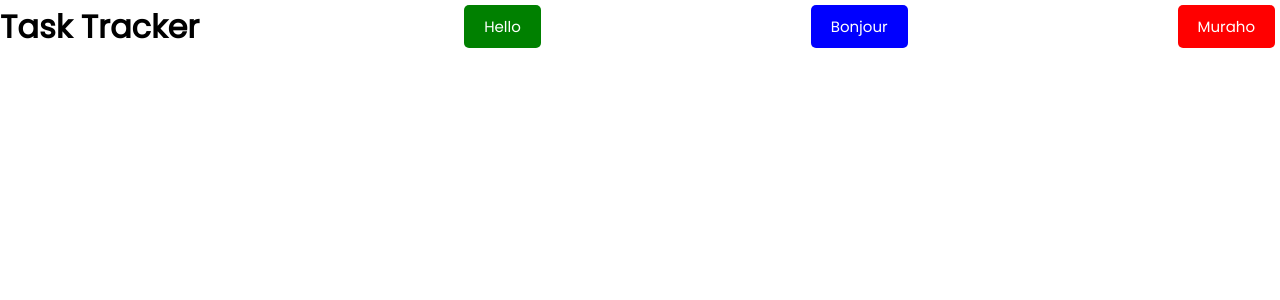
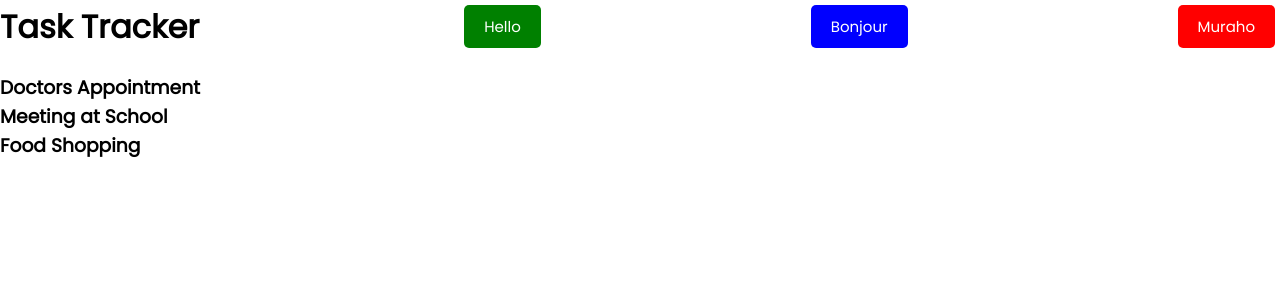
Before and after one commit to SauveJeanLuc/react-task-tracker, a React (Create React App) app: page / in a window 1280 px wide. Shown: the top 300 px of the page. Built offline with nearby package versions, Linux system fonts and the light colour scheme; the HTML template or start-up script is replaced by a standard one.

Commit message:
Use of map to iterate through

```diff
--- a/src/App.js
+++ b/src/App.js
@@ -1,10 +1,12 @@
 import React from 'react'
 import Header from "./components/Header";
+import Tasks from "./components/Tasks";
 
 function App() {
   return (
     <div className="App">
-        <Header/>
+      <Header />
+      <Tasks />
     </div>
   );
 }
--- a/src/components/Tasks.js
+++ b/src/components/Tasks.js
@@ -20,9 +20,11 @@
 ];
 const Tasks = () => {
     return (
-        <div>
-
-        </div>
+        <>
+            {tasks.map((task) => (
+                <h3>{task.text}</h3>
+            ))}
+        </>
     )
 }
 
```
